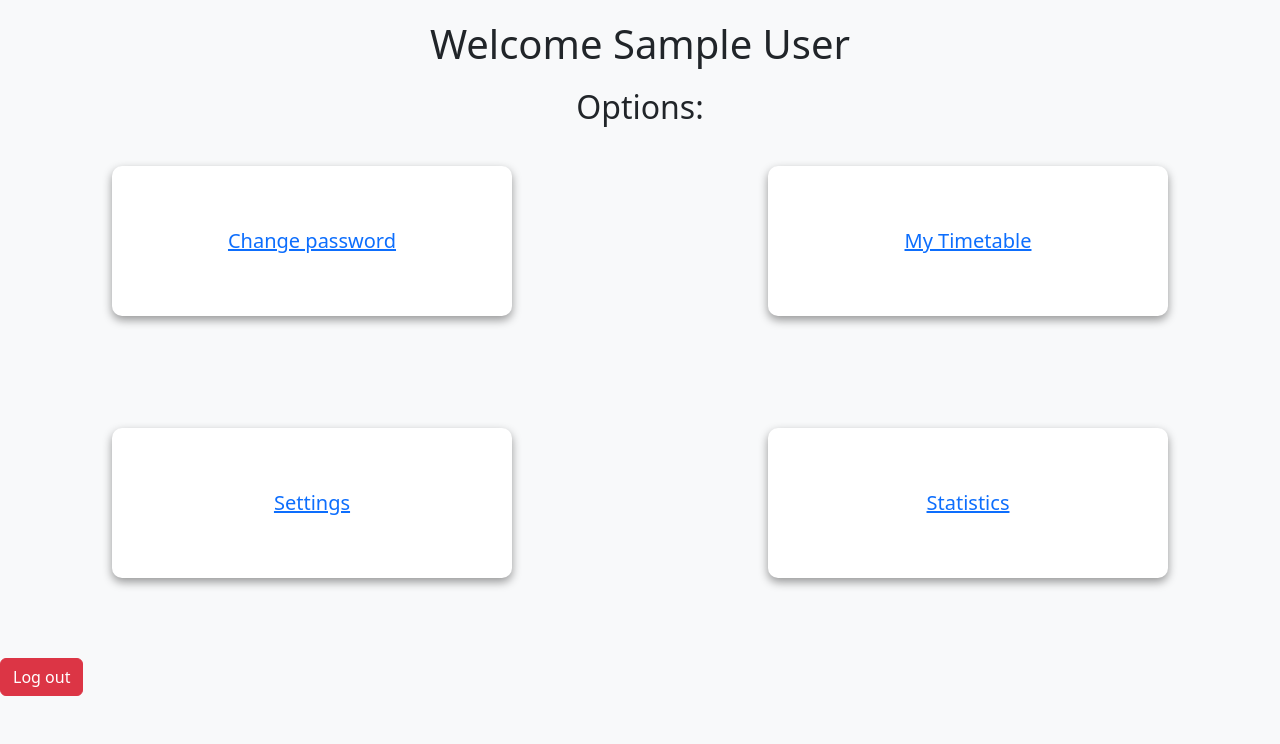
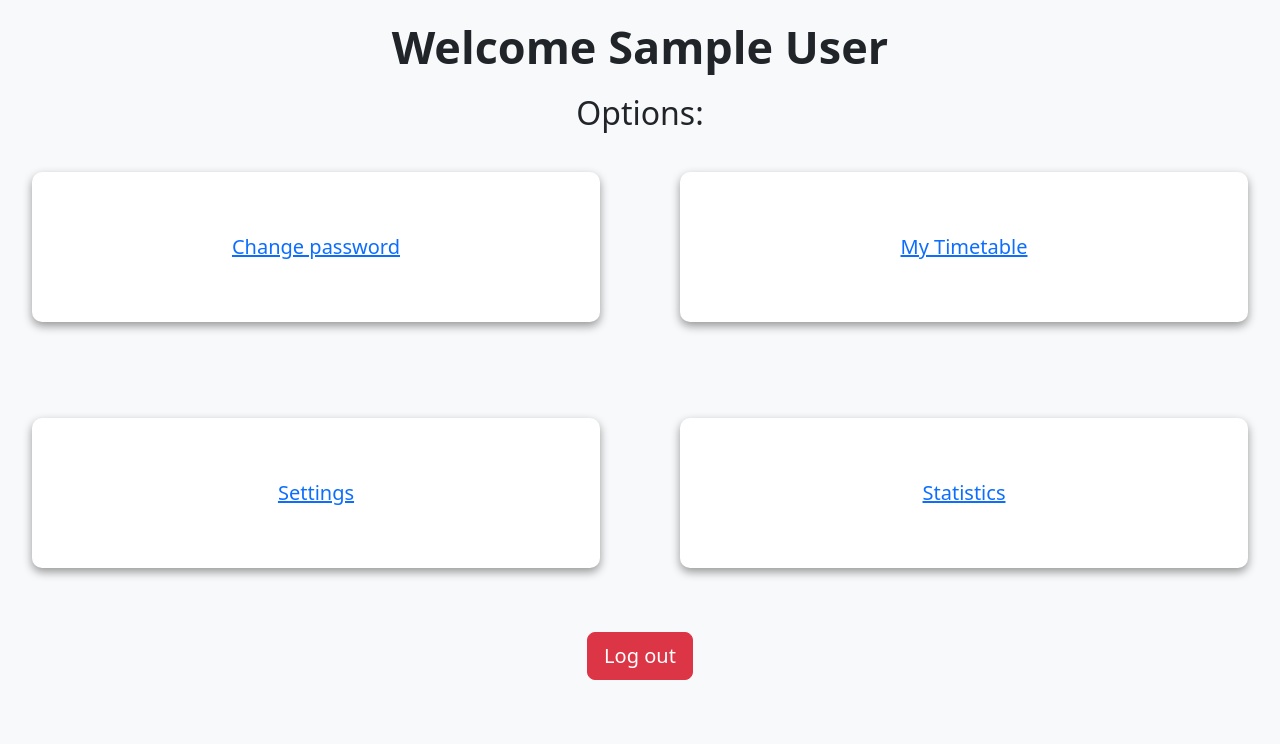
Before and after one commit to Clock-In/Clock-In, a Django app: page /accounts/profile/ in a window 1280 px wide. Shown: the part 56-800 px from the top of the page. Run offline with Django 5.2, Linux system fonts and the light colour scheme; the visitor is signed in with stand-in values (Sample User, id 1); parts of the project's set-up code (start-up, migrations or seed data) failed here and were passed over.

Commit message:
additional styling for main profile page, individual shifts page

```diff
--- a/app/templates/user/profile.html
+++ b/app/templates/user/profile.html
@@ -12,18 +12,18 @@
     <style>
         .main {
             display: grid;
-            grid-template-columns: repeat(auto-fit, minmax(300px, 1fr));
-            gap: 2em;
+            grid-template-columns: repeat(auto-fit, minmax(200px, 1fr));
+            gap: 1em;
             align-items: center;
             text-align: center;
-            justify-content: center;
+            justify-content: space-around;
             margin-bottom: 3em;
         }
 
         .form-login {
             background: white;
             width: 90%;
-            max-width: 400px;
+            max-width: 600px;
             padding: 60px;
             box-shadow: 0px 4px 10px rgba(0, 0, 0, 0.4);
             border-radius: 10px;
@@ -32,7 +32,7 @@
             justify-content: space-between;
             margin: 0 auto;
             margin-top: 2rem;
-            margin-bottom: 2rem;
+            margin-bottom: 1rem;
             font-size: 20px;
             text-align: center;
          }
@@ -42,12 +42,22 @@
             text-align: center;
          }
 
+         h1 {
+            font-size: 45px !important;
+         }
+
+         .button {
+            display: flex;
+            align-items: center;
+            justify-content: center;
+         }
+
 
     </style>
 </head>
 <body class="bg-light">
         {% include 'Navigation_Bar.html' with active="profile" %}
-        <h1>Welcome {{ user.name }}</h1>
+        <h1><strong>Welcome {{ user.name }}</strong></h1>
         <h2>Options:</h2>
         <div class="main">
             <a class="form-login" href="{% url 'password_change' %}">Change password</a>
@@ -57,6 +67,8 @@
             <a class="form-login" href="{% url 'settings' %}">Settings</a>
             <a class="form-login" href="{% url 'statistics' %}">Statistics</a>
         </div>
-        <a class="btn btn-danger" href="{% url 'logout' %}">Log out</a>
+        <div class="button">
+            <a class="btn btn-danger btn-lg" href="{% url 'logout' %}">Log out</a>
+        </div>
 </body>
 </html>
```
Also changed, not shown: app/templates/user/myshift.html (+33 -8 lines).
